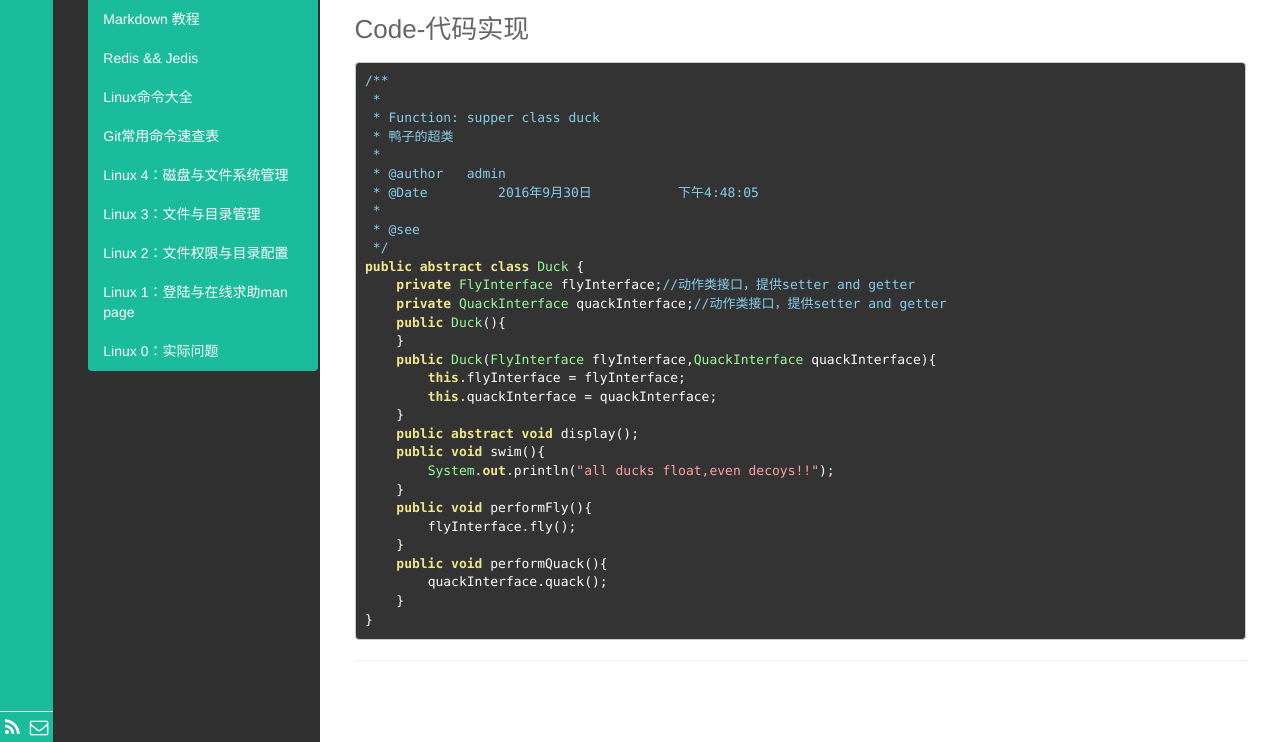
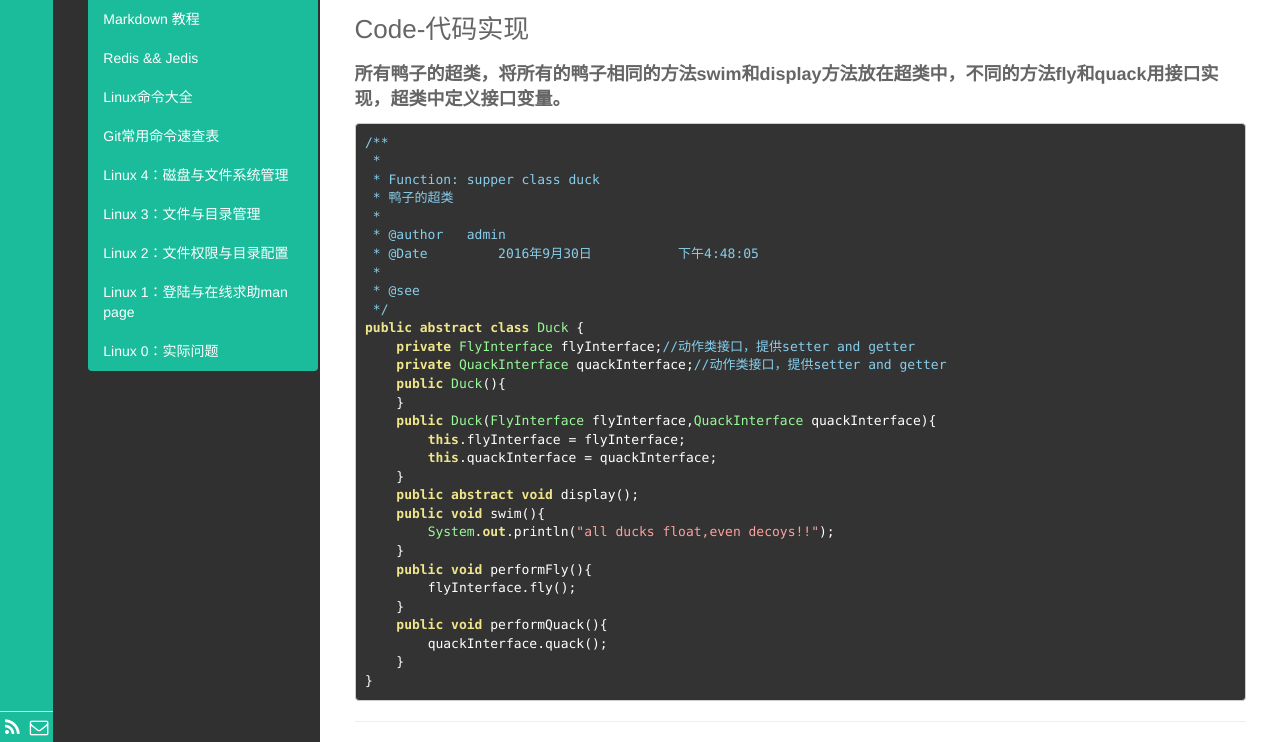
Before and after one commit to demon7452/demon7452.github.io, a Jekyll site: the page built from _posts/技术/2016-09/2016-09-28-设计模式-01-策略模式.md, in a window 1280 px wide. Shown: the part 1212-1954 px from the top of the page. Built offline with Jekyll 4.4.1, drawn with Linux system fonts in a browser that asks for light colours; comment, search, counter and statistics services are not loaded.

Commit message:
Update _posts/技术/2016-09/2016-09-28-设计模式-01-策略模式.md

````diff
--- a/_posts/技术/2016-09/2016-09-28-设计模式-01-策略模式.md
+++ b/_posts/技术/2016-09/2016-09-28-设计模式-01-策略模式.md
@@ -30,8 +30,10 @@ The Strategy Pattern defines a family of algorithms(演算法;运算法则;),enc
 ### Structure-设计结构
 
 ![strategy pattern](http://o835t7sp4.bkt.clouddn.com/image/blog/StrategyPattern.png)
+
 ### Code-代码实现
 
+**所有鸭子的超类，将所有的鸭子相同的方法swim和display方法放在超类中，不同的方法fly和quack用接口实现，超类中定义接口变量。**
 ```
 /**
  *
````
